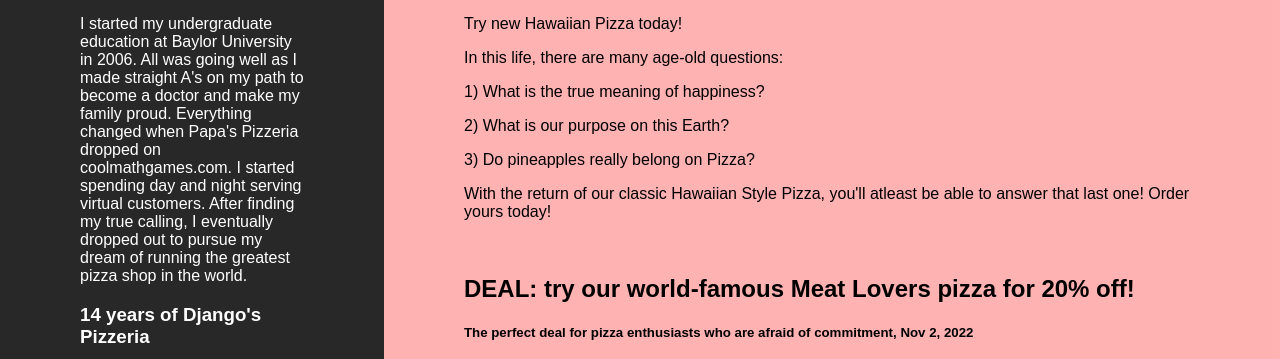
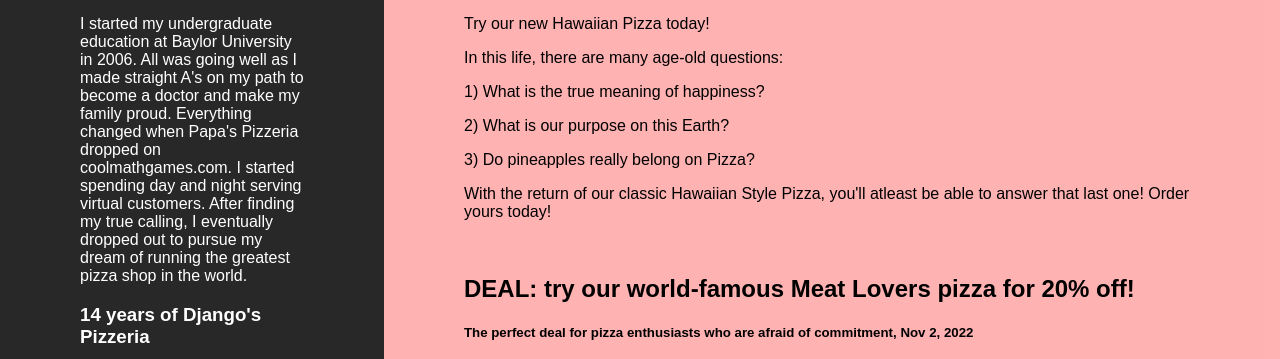
Before and after one commit to andrei3005/Django-Pizzeria-Final, a Django app: page / in a window 1280 px wide. Shown: the part 727-1086 px from the top of the page. Run offline with Django 3.2, Linux system fonts and the light colour scheme.

Commit message:
syntax fix

```diff
--- a/pizzas/templates/pizzas/index.html
+++ b/pizzas/templates/pizzas/index.html
@@ -147,7 +147,7 @@
     <h2>NEW: Hawaiian Style Pizza</h2>
     <h5>Return of a fan-favorite, Dec 7, 2022</h5>
     <div class="hawaiianimg" style="height:200px;"></div>
-    <p>Try new Hawaiian Pizza today! </p>
+    <p>Try our new Hawaiian Pizza today! </p>
     <p>In this life, there are many age-old questions:</p>
     <p> 1) What is the true meaning of happiness? </p>
     <p> 2) What is our purpose on this Earth?  </p>
```
